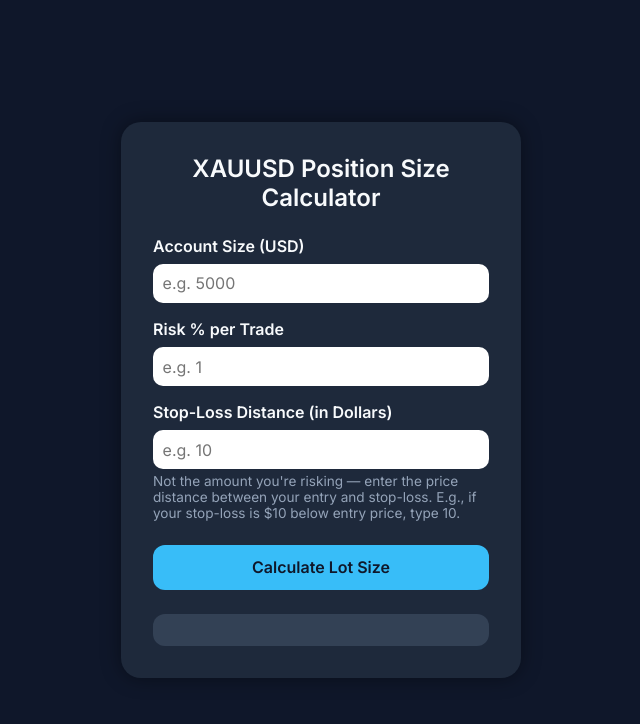
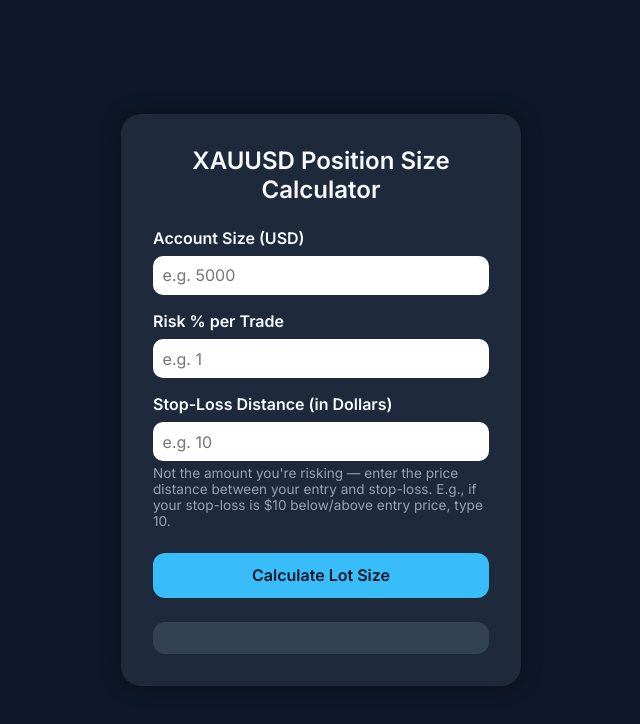
Before and after one commit to fousan123/xau-dollars, a plain HTML site: page index.html in a window 1280 px wide. Shown: the whole page, without its empty margins (319-959 px from the left). Drawn offline with Linux system fonts and the light colour scheme.

Commit message:
Update index.html

```diff
--- a/index.html
+++ b/index.html
@@ -84,7 +84,7 @@
 
     <label for="stop">Stop-Loss Distance (in Dollars)</label>
     <input type="number" id="stop" placeholder="e.g. 10">
-    <div class="note">Not the amount you're risking — enter the price distance between your entry and stop-loss. E.g., if your stop-loss is $10 below entry price, type 10.</div>
+    <div class="note">Not the amount you're risking — enter the price distance between your entry and stop-loss. E.g., if your stop-loss is $10 below/above entry price, type 10.</div>
 
     <button onclick="calculate()">Calculate Lot Size</button>
 
```
